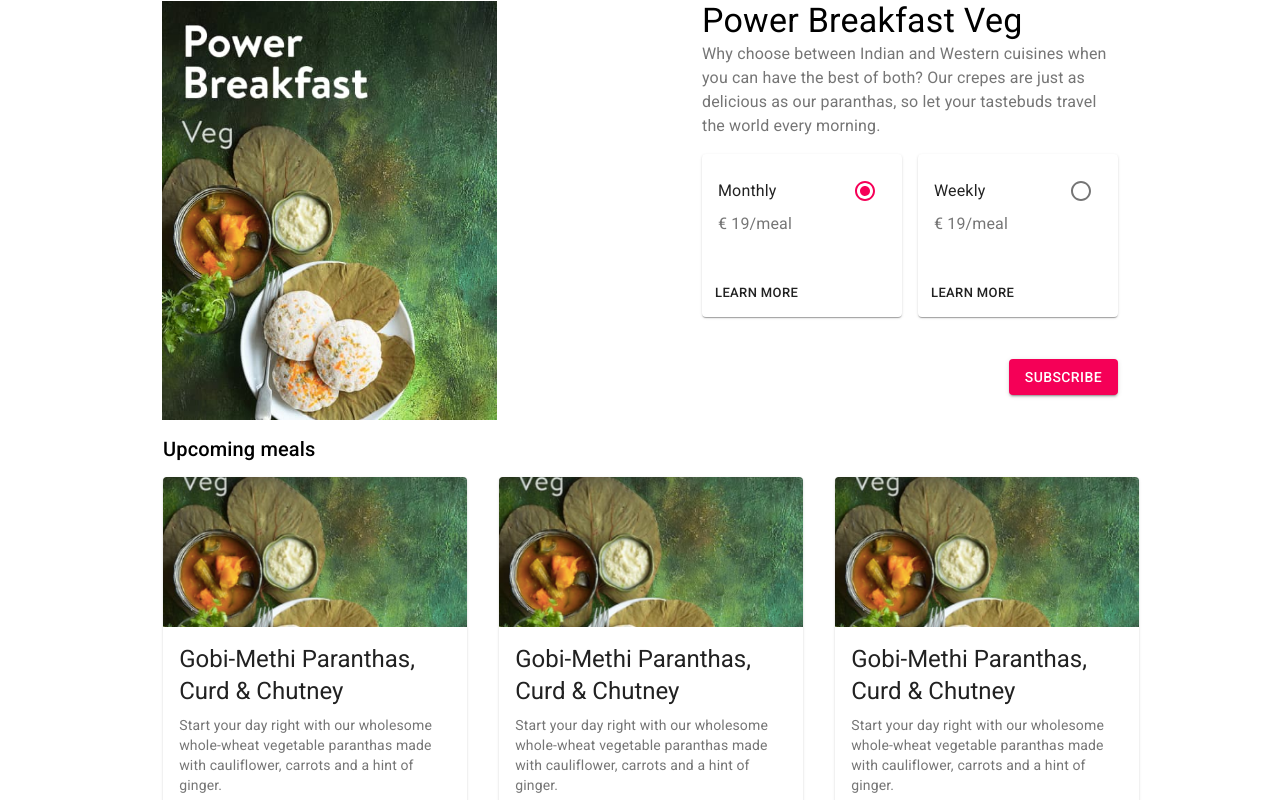
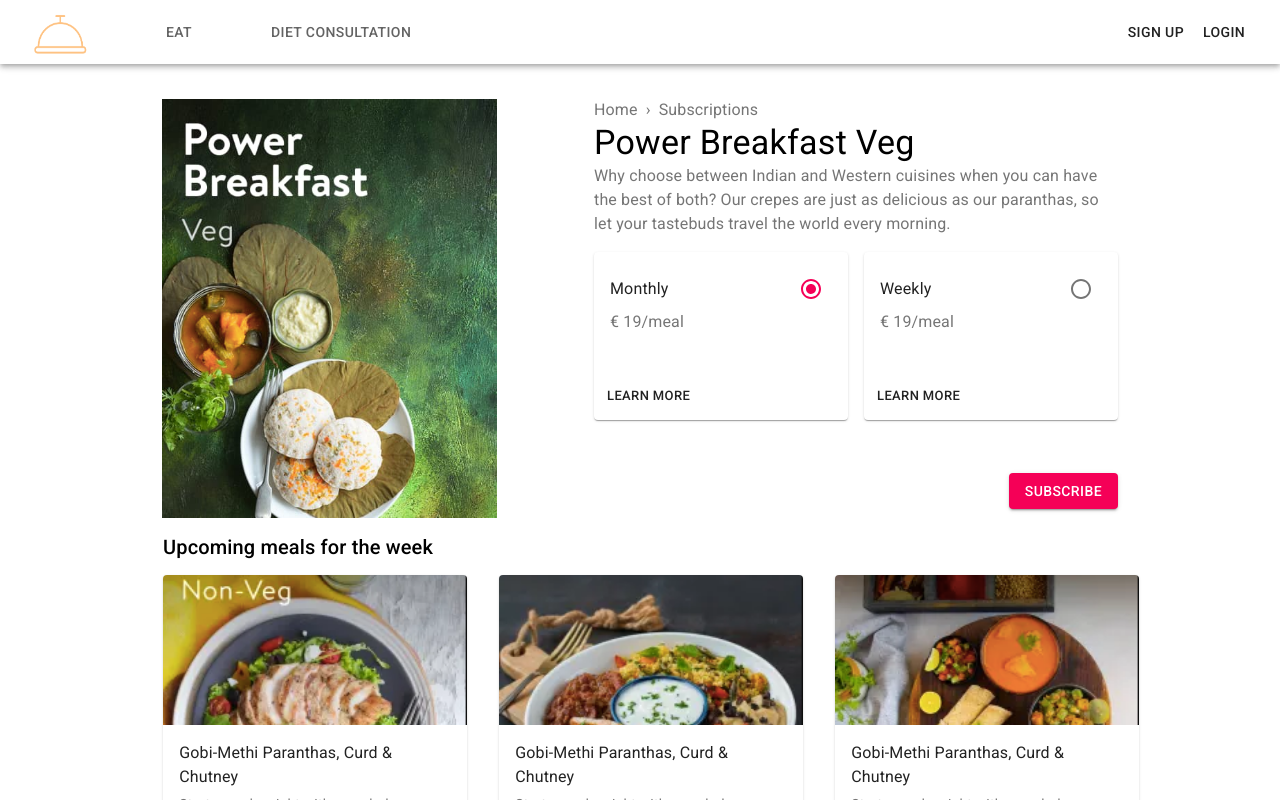
Before and after one commit to sakthik26/EveryMeal, a React (Create React App) app in the folder client/: page /details in a window 1280 px wide. Shown: the top 800 px of the page. Built offline with nearby package versions, Linux system fonts and the light colour scheme.

Commit message:
Minor look and feel changes

```diff
--- a/client/src/App.js
+++ b/client/src/App.js
@@ -15,7 +15,7 @@ import SignUp from './views/Signup.js';
 import TabContainer from './components/tabcontainer/TabContainer.js'
 import './App.css';
 import Subscription from './views/subscription/Subscription'
-
+import Header from './components/header/Header';
 
 /* Defining the basic layout of the application */
 const useStyles = makeStyles(theme => ({
@@ -45,19 +45,8 @@ function App() {
   }
   return (
     <div className={classes.root}>
-      <AppBar className={classes.appbar} position="static">
-       <Toolbar>
-          <img className={classes.logo} src={logo} alt="logo" />
-            <Tabs className={classes.tabs} value={value} onChange={handleChange}>
-              <Tab label="Eat" />
-              <Tab label="Diet Consultation" />
-            </Tabs>
-          <Button>Sign Up</Button>
-          <Button>Login</Button>
-       </Toolbar>
-      </AppBar>
-      {value === 0 && <TabContainer><Subscription/></TabContainer>}
-      {value === 1 && <TabContainer>Diet Consultation</TabContainer>}
+      <Header/>
+       <Subscription/>
 
     </div>
   );
--- a/client/src/components/header/Header.js
+++ b/client/src/components/header/Header.js
@@ -36,8 +36,8 @@ class Header extends React.Component {
                 <Toolbar>
                     <img className={classes.logo} src={logo} alt="logo" />
                     <Tabs className={classes.tabs}>
-                        <Tab label="Eat Now" />
-                        <Tab label="Subscribe" />
+                        <Tab label="Eat" />
+                        <Tab label="Diet Consultation" />
                     </Tabs>
                     <Button>Sign Up</Button>
                     <Button>Login</Button>
--- a/client/src/views/subscription/Breakfast.js
+++ b/client/src/views/subscription/Breakfast.js
@@ -37,20 +37,24 @@ export default class Breakfast extends React.Component{
             <div className="breakfastParent">
                 <Grid container justify='center' spacing={3}>
                     <Grid item xs={8} sm={3} style={{cursor:'pointer'}}>
+                      <Link color="inherit" href="/details">
                         <img className="breakfast" src={breakfast_image1} alt="bf1" />
                         <Typography>
                         <span>Starting:</span>
                         <span style={{float:'right'}}> $12/meal </span>
 
                         </Typography>
+                      </Link>
                     </Grid>
                     <Grid item xs={8} sm={3} style={{cursor:'pointer'}}>
+                      <Link color="inherit" href="/details">
                         <img className="breakfast" src={breakfast_image2} alt="bf2" />
                         <Typography>
                         <span>Starting:</span>
                         <span style={{float:'right'}}> $14/meal </span>
 
                         </Typography>
+                       </Link>
                     </Grid>
                     <Grid item xs={8} sm={3} style={{cursor:'pointer'}}>
                         <img className="breakfast" src={breakfast_image3} alt="bf3" />
--- a/client/src/views/subscription/SubscriptionDetails.css
+++ b/client/src/views/subscription/SubscriptionDetails.css
@@ -1,6 +1,11 @@
+.details-grid-parent{
+    margin-top: 2%!important
+}
+
 .details-grid-parent .details-grid-item img.sub-detail{
      max-width:100%
 }
+
 
 .details-grid-parent .card-content{
     display: flex;
@@ -11,7 +16,7 @@
 
 .details-grid-parent .meal-session{
     margin-top: 9px;
-    flex-basis: 5em;
+    flex-basis: 8em;
 }
 
 .details-grid-parent button{
--- a/client/src/views/subscription/SubscriptionDetails.js
+++ b/client/src/views/subscription/SubscriptionDetails.js
@@ -25,6 +25,11 @@ import CardMedia from '@material-ui/core/CardMedia';
 import Radio from '@material-ui/core/Radio';
 import RadioButtonUncheckedIcon from '@material-ui/icons/RadioButtonUnchecked';
 import RadioButtonCheckedIcon from '@material-ui/icons/RadioButtonChecked';
+import Header from '../../components/header/Header';
+import breakfast_image1 from '../../images/Breakfast_option1.png'
+import breakfast_image2 from '../../images/Breakfast_option2.png'
+import breakfast_image3 from '../../images/Breakfast_option3.png'
+import Breadcrumbs from '@material-ui/core/Breadcrumbs';
 
 
 
@@ -43,11 +48,21 @@ export default class SubscriptionDetails extends React.Component{
     render(){
         return(
             <div>
+            <Header/>
              <Grid className='details-grid-parent' container justify='center' spacing={2}>
-                    <Grid item className='details-grid-item' xs={8} sm={5}>
+                    <Grid item className='details-grid-item' xs={8} sm={4}>
                         <img className="sub-detail" src={SubscriptionDetail} alt="SubscriptionDetail" />
                     </Grid>
-                    <Grid item xs={8} sm={4} >
+                    <Grid item xs={8} sm={5} >
+                        <Breadcrumbs separator="›" aria-label="Breadcrumb">
+                            <Link color="inherit" href="/">
+                                Home
+                            </Link>
+                            <Link color="inherit" href="">
+                                Subscriptions
+                            </Link>
+
+                        </Breadcrumbs>
                         <Typography component="h1" variant="h4">
                           Power Breakfast Veg
                         </Typography>
@@ -108,7 +123,7 @@ export default class SubscriptionDetails extends React.Component{
              <Grid className='' container justify='center' spacing={3}>
                     <Grid item className='' xs={8} sm={5}>
                         <Typography component="h1" variant="h6">
-                            Upcoming meals
+                            Upcoming meals for the week
                         </Typography>
                     </Grid>
                     <Grid item className='' xs={8} sm={4}>
@@ -120,11 +135,11 @@ export default class SubscriptionDetails extends React.Component{
                                 <CardActionArea>
                                   <CardMedia
                                       className='card-media'
-                                      image = {SubscriptionDetail}
+                                      image = {breakfast_image1}
                                       title = "Upcoming Meal"
                                    />
                                  <CardContent>
-                                    <Typography gutterBottom variant="h5" component="h2">
+                                    <Typography gutterBottom component="h6">
                                     Gobi-Methi Paranthas, Curd & Chutney
                                     </Typography>
                                     <Typography variant="body2" color="textSecondary" component="p">
@@ -144,11 +159,11 @@ export default class SubscriptionDetails extends React.Component{
                                 <CardActionArea>
                                   <CardMedia
                                       className='card-media'
-                                      image = {SubscriptionDetail}
+                                      image = {breakfast_image2}
                                       title = "Upcoming Meal1"
                                    />
                                  <CardContent>
-                                    <Typography gutterBottom variant="h5" component="h2">
+                                    <Typography gutterBottom component="h6">
                                     Gobi-Methi Paranthas, Curd & Chutney
                                     </Typography>
                                     <Typography variant="body2" color="textSecondary" component="p">
@@ -168,11 +183,11 @@ export default class SubscriptionDetails extends React.Component{
                                 <CardActionArea>
                                   <CardMedia
                                       className='card-media'
-                                      image = {SubscriptionDetail}
+                                      image = {breakfast_image3}
                                       title = "Upcoming Meal1"
                                    />
                                  <CardContent>
-                                    <Typography gutterBottom variant="h5" component="h2">
+                                    <Typography gutterBottom component="h6">
                                     Gobi-Methi Paranthas, Curd & Chutney
                                     </Typography>
                                     <Typography variant="body2" color="textSecondary" component="p">
@@ -192,11 +207,11 @@ export default class SubscriptionDetails extends React.Component{
                                 <CardActionArea>
                                   <CardMedia
                                       className='card-media'
-                                      image = {SubscriptionDetail}
+                                      image = {breakfast_image2}
                                       title = "Upcoming Meal1"
                                    />
                                  <CardContent>
-                                    <Typography gutterBottom variant="h5" component="h2">
+                                    <Typography gutterBottom component="h6">
                                     Gobi-Methi Paranthas, Curd & Chutney
                                     </Typography>
                                     <Typography variant="body2" color="textSecondary" component="p">
```
